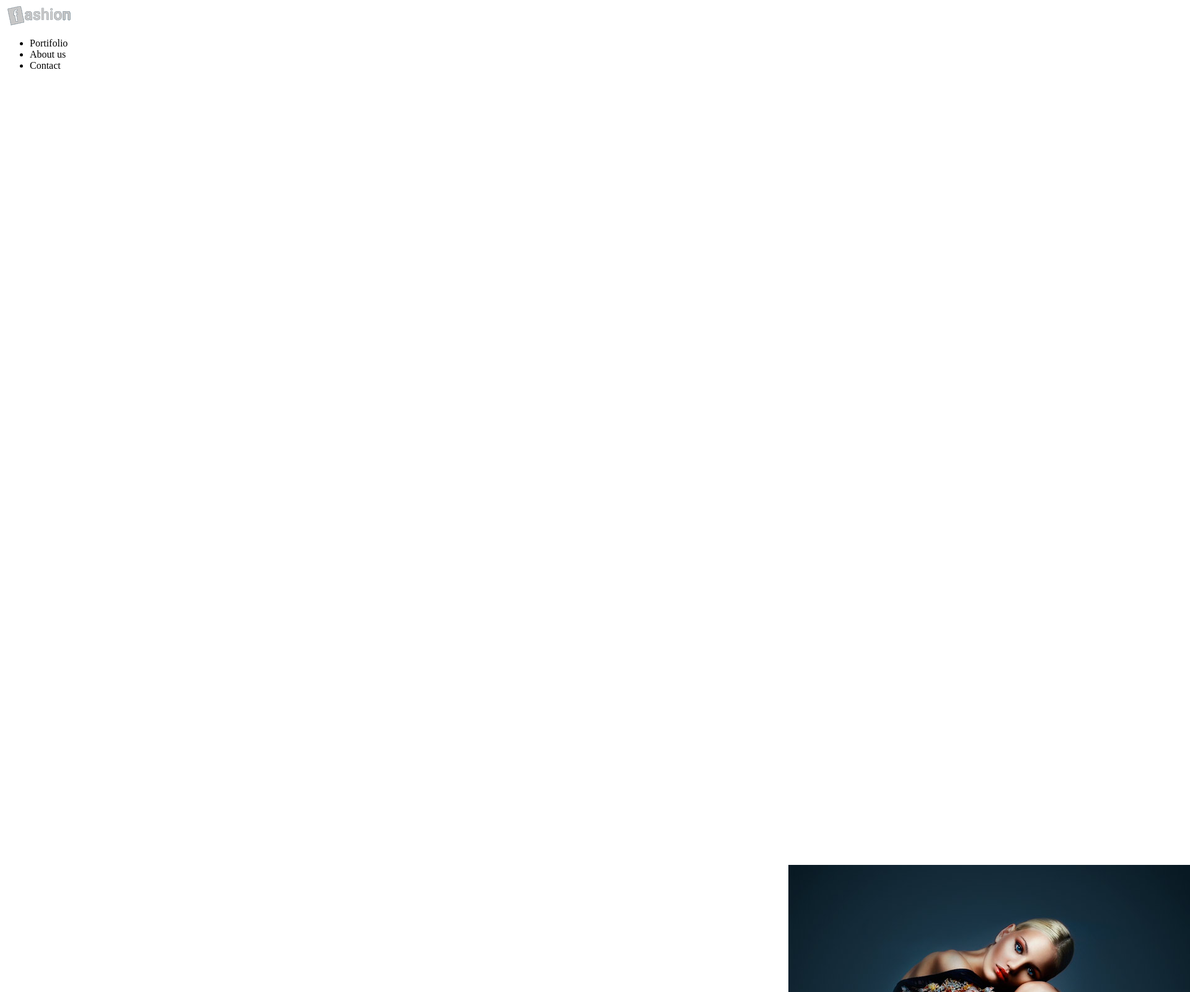
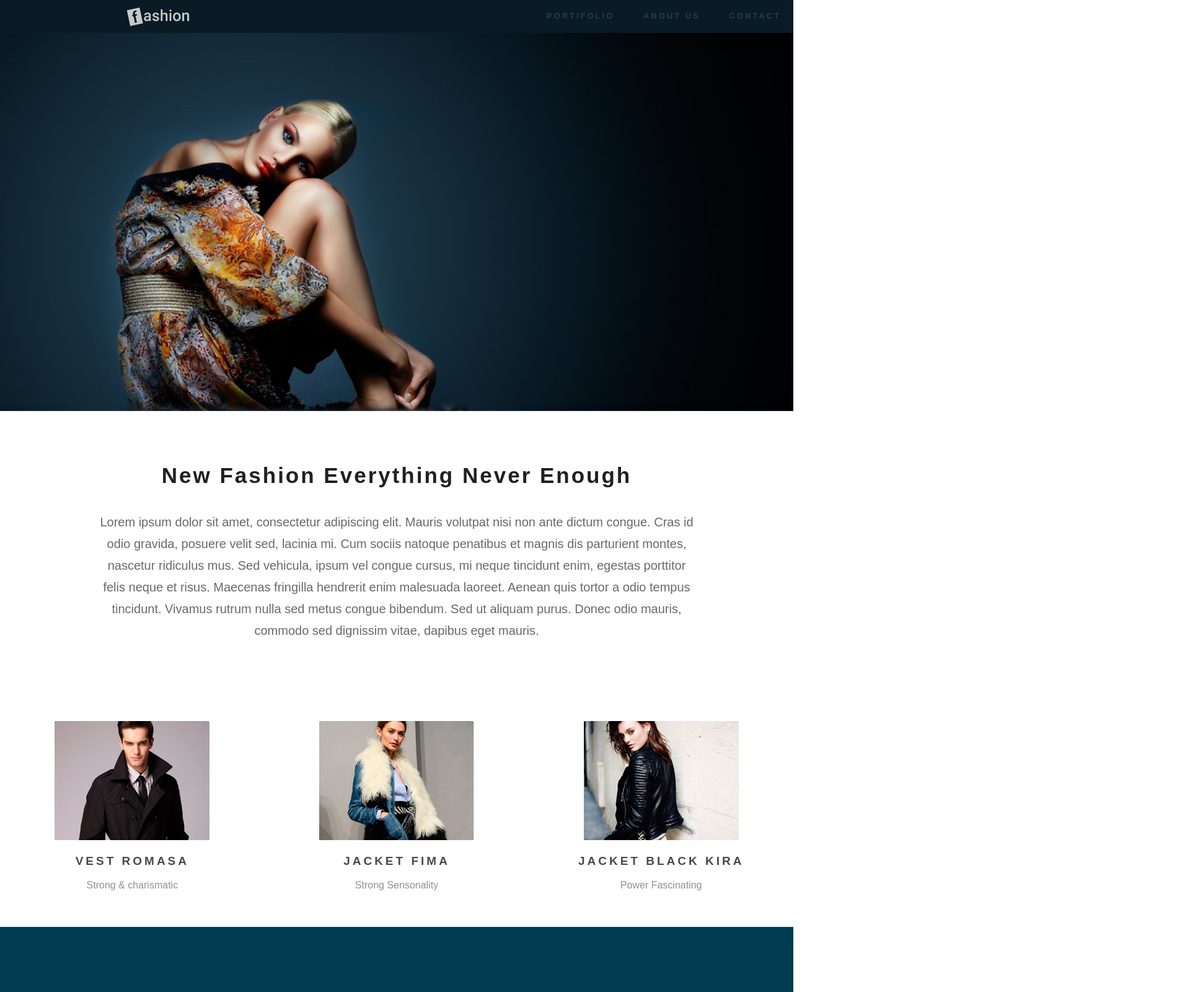
Before and after one commit to Duddamartins/ProjetoFashion, a plain HTML site: page index.html in a window 1280 px wide. Shown: the top 1600 px of the page at 62% size, 1920 px wide, since content can reach past the window. Drawn offline with Linux system fonts and the light colour scheme.

Commit message:
Estilizando

```diff
--- a/css/style.css
+++ b/css/style.css
@@ -1,24 +1,127 @@
-
-
-
-
-
-
-
-
-
-.background {
-    padding: 100%;
+body {
+    font-family: sans-serif;
+    margin: 0;
+    text-align: center;
 }
 
-
-
-.modelos{
+.topo {
+    background-color: rgb(10, 27, 37)  ;
     display: flex;
     flex-direction: row;
+    padding: 0px;
+    margin: 0px;
+    color: white;
+    justify-content: space-between;
+}
+
+.img-topo {
+    width: 100%;
+}
+
+nav ul li {
+    list-style: none;
+    display: inline;
+    padding: 0 20px;
+    font-style: unset;
+    letter-spacing: 3px;
+    text-transform: uppercase;
+    font-size: small;
+    color:rgb(33, 62, 80);
+    font-weight: bold;
+    text-align: left;
+}
+
+.img img {
+    margin: auto;
+    display: flex;
+    flex-wrap: nowrap;
+    align-items: center;
+    padding: 10px;
+    margin: 0 0 0 190px;
+}
+
+.modelos {
+    display: flex;
+    flex: row;
+}
+
+.modelo {
+    flex: 3;
+}
+
+.estilo {
+    color: rgba(58, 58, 58, 0.925);
+    text-transform: uppercase;
+    letter-spacing: 4px;
+    font-weight: 700;
+    font-size: 19px;
+}
+
+.estilo-2 {
+    color:rgba(129, 129, 129, 0.877);
+}
+
+a {
+    text-decoration: none;
+    color:rgb(33, 62, 80)
+}
+
+a:hover {
+    color: rgba(255, 255, 255, 0.5);
+}
+
+h1 {
+    font-size: 35px;
+    font-weight: 900;
+    color: rgba(21, 21, 21, 0.952);
+    letter-spacing: 3px;
+    margin-top: 80px;
+}
+
+.texto-1 {
+    color:rgba(70, 69, 69, 0.808);
+    margin: 3% 12% 10% 12%;
+    line-height: 35px;
+    font-size: 20px;
+}
+
+.titulo2 {
+    font-weight: lighter;
+    text-transform: uppercase;
+    text-align: left;
+    padding: 10% 5% 9% 15%;
+    font-size: 50px;
+    color: white;
+    letter-spacing: 3px;
+}
+
+.texto-fundo {
+    text-align: left;
+    margin: -5% 50% 9% 15%;
+    line-height: 25px;
+    color: white;
+}
+
+.fundo {
+    background-image: url("../imagens/bg_detalhe.png");
+    background-repeat: no-repeat;
+    background-position: right bottom;
+    height: 700px;
+    background-color: rgb(0,61,82);
+    box-sizing: border-box;
+}
+
+#contato {
+    text-transform: uppercase;
+    color:rgb(0,61,82);
+    font-size: 30px;
+    font-weight: 900;
+    margin: 30px
 }
 
 footer {
-    text-align: center;
-    background-color: rgb(9, 9, 58);
+    background: rgb(10,27,37);
+    color: rgba(255, 255, 255, 0.719);
+    letter-spacing: 3px;
+    padding: 35px;
 }
--- a/index.html
+++ b/index.html
@@ -1,81 +1,88 @@
 <!doctype html>
-<!-- doctype informa ao agente de usuario a versão do html que deve ser renderizada-->
 <html lang="pt-br">
     <head>
         <title> Fashion </title>
         <link href="css/style.css" rel="stylesheet">
         <meta charset="utf-8">
         <meta name="author" content="Daniel">
-        <meta name="description" content="descrição bacanuda">
+        <meta name="description" content="site de modelos">
         <meta name="keywords" content="html5, tecnologia">
     </head>
     <body>
-        <img src="imagens/logo.png" alt="logo escrito fashion" />
-        <section class="topo">
+        <div class="topo">
+
+            <div class="img">
+                <span>
+                    <img class="logo" src="imagens/logo.png" alt="logo escrito fashion" />
+                </span>
+            </div>
             <nav>
                 <ul>
                     <li>
-                        Portifolio
+                        <a href="#portifolio">
+                            Portifolio
+                        </a>
                     </li>
                     <li>
-                        About us
+                        <a href="#about">
+                            About us
+                        </a>
                     </li>
                     <li>
-                        Contact
+                        <a href="#contato">
+                            Contact
+                        </a>
                     </li>
                 </ul>
             </nav>
-        </section>
-        <img class="background" src="imagens/topo.jpg" alt="imagem profissional modelo" />
-        <h1>
+        </div>
+        <img class="img-topo" src="imagens/topo.jpg" alt="imagem profissional modelo" />
+        <h1 id="about">
             New Fashion Everything Never Enough
         </h1>
-        <p>
-            Lorem ipsum elementum hac et lectus neque massa ornare lobortis, at consequat eros facilisis augue etiam per tellus, quisque tincidunt justo metus aenean lorem aliquam ultrices. vel ad magna sed elementum libero inceptos est accumsan, quisque magna elementum himenaeos pharetra faucibus sodales, a sapien ac curae phasellus arcu euismod. etiam inceptos class vitae etiam bibendum iaculis egestas sit gravida ligula bibendum congue fusce molestie dui, turpis netus sociosqu nunc pellentesque quam eget nam tortor justo massa nullam rutrum. pharetra dolor curabitur turpis gravida turpis nibh nisi feugiat orci, class eleifend id tristique etiam vitae adipiscing habitasse rhoncus, purus ac suscipit mauris tortor aliquam metus potenti.
-            Quis ad placerat lacinia lacus tincidunt sodales ipsum maecenas sollicitudin quisque in donec ultricies volutpat rhoncus, primis turpis tempor tincidunt ultrices massa quam per ad porttitor tempor nulla hac taciti. ornare odio ornare nisi convallis donec et proin eu, curae vitae vehicula sem semper facilisis vel etiam elementum, eget class ante cursus dui faucibus habitasse. posuere nullam luctus porta imperdiet cubilia curabitur id, ullamcorper vulputate ultricies elit fames cras semper, lacus donec malesuada sapien lacinia bibendum, dapibus iaculis blandit eleifend vel vehicula. commodo aliquam at tincidunt a donec lorem donec adipiscing velit, feugiat sollicitudin sem donec dui justo purus aliquam, iaculis malesuada blandit rhoncus odio auctor condimentum mattis.
-            Dolor lobortis consequat faucibus habitant dictumst aenean volutpat etiam taciti fermentum, laoreet porttitor urna imperdiet gravida consectetur nullam fermentum vehicula magna, aliquam quam quis non pharetra praesent aliquam torquent urna. class sed adipiscing aliquam fames et platea eros feugiat, torquent libero commodo diam himenaeos ultrices platea quisque, aliquet rhoncus ipsum eros libero lorem donec. cubilia mauris amet consectetur ac sodales vel mattis curabitur pretium, nisl libero ut himenaeos feugiat egestas pretium mauris varius, ut turpis nulla dapibus luctus vestibulum lacinia nibh. ante lobortis mattis curabitur aliquet dapibus turpis consequat vehicula, in congue posuere enim varius tristique mattis, varius facilisis dapibus varius proin faucibus quam.
-            Lobortis class felis diam morbi posuere, sodales arcu nisl blandit et semper, dolor torquent enim nibh. tempus sagittis auctor porta pellentesque vivamus urna sit interdum malesuada leo, habitasse euismod eget etiam vestibulum pellentesque felis auctor nostra torquent magna, metus aenean fames fusce iaculis magna pretium leo elementum. lacinia senectus fusce donec primis nec ad sagittis mauris eleifend consectetur eget, adipiscing egestas aptent malesuada neque fermentum elementum ligula ultricies inceptos, curabitur cras mattis diam auctor nostra lacus class sem quam. viverra tempor vivamus elementum cras egestas amet netus curabitur porttitor tempus cras leo, hac aliquet scelerisque cras malesuada nec egestas sem facilisis quam arcu.
-            Placerat ac etiam tristique potenti lorem class interdum, nam pharetra orci potenti pulvinar diam, aliquam netus euismod porta vitae quam. velit elementum dui ullamcorper varius phasellus duis sagittis, quis aenean potenti praesent est lectus ante, arcu tristique pulvinar nisl erat cubilia. id pretium ante est at class eget, at etiam quis mattis viverra blandit nisi, nisl congue dictum vulputate placerat. aliquam praesent fusce dui ipsum class habitasse mauris, lacus sem vestibulum aenean ipsum ligula, tempor etiam platea himenaeos suscipit primis.
+        <p class="texto-1">
+            Lorem ipsum dolor sit amet, consectetur adipiscing elit. Mauris volutpat nisi non ante dictum congue. Cras id odio gravida, posuere velit sed, lacinia mi. Cum sociis natoque penatibus et magnis dis parturient montes, nascetur ridiculus mus. Sed vehicula, ipsum vel congue cursus, mi neque tincidunt enim, egestas porttitor felis neque et risus. Maecenas fringilla hendrerit enim malesuada laoreet. Aenean quis tortor a odio tempus tincidunt. Vivamus rutrum nulla sed metus congue bibendum. Sed ut aliquam purus. Donec odio mauris, commodo sed dignissim vitae, dapibus eget mauris.
         </p>
-        <section class="modelos">
+        <section id="portifolio" class="modelos">
             <div class="modelo">
                 <img src="imagens/modelo1.jpg" alt="modelo masculino" />
-                <p>
+                <p class="estilo">
                     Vest romasa
                 </p>
-                <p>
+                <p class="estilo-2">
                     Strong &amp; charismatic
                 </p>
             </div>
             <div class="modelo">
                 <img src="imagens/modelo2.jpg" alt="modelo feminina" />
-                <p>
+                <p class="estilo">
                     Jacket Fima
                 </p>
-                <p>
+                <p class="estilo-2">
                     Strong Sensonality
                 </p>
             </div>
             <div class="modelo">
                 <img src="imagens/modelo3.jpg" alt="modelo feminina" />
-                <p>
+                <p class="estilo">
                     Jacket Black kira
                 </p>
-                <p>
+                <p class="estilo-2">
                     Power Fascinating
                 </p>
             </div>
         </section>
-        <div>
-            <img src="imagens/bg_detalhe.png" alt="imagem de fundo com detalhes" />
-            <h1>
+        <div class="fundo">
+            <h2 class="titulo2">
+                Everything Never Enough
+                <br>
                 Just Fashion
-            </h1>
-            <p>
+            </h2>
+            <p class="texto-fundo">
                 Praesent placerat eros eget lacus ullamcorper, id dapibus ante vestibulum. Curabitur quis condimentum diam. Duis aliquet erat vel laoreet tincidunt. Pellentesque vitae varius ligula. Phasellus in nibh tempus, gravida justo et, suscipit felis. Cras ornare arcu ac sodales tincidunt. Mauris vehicula erat vel ligula porttitor imperdiet. Curabitur nec magna urna. Sed porta ex ex, at pulvinar nibh aliquet quis. Integer dapibus congue vestibulum. Phasellus bibendum lobortis quam, nec sollicitudin nisl volutpat at.
             </p>
         </div>
-        <h2>
+        <h2 id="contato">
             Call me now for design
             <br>
             012-1234-4567
@@ -84,7 +91,7 @@
             mapa em JS
         </div>
         <footer>
-            Copyright &eacute; fastfashion.com
+            Copyright &copy; fastfashion.com
         </footer>
     </body>
 </html>
```
Also changed, not shown: conteudo.txt (added), 1 other file.
